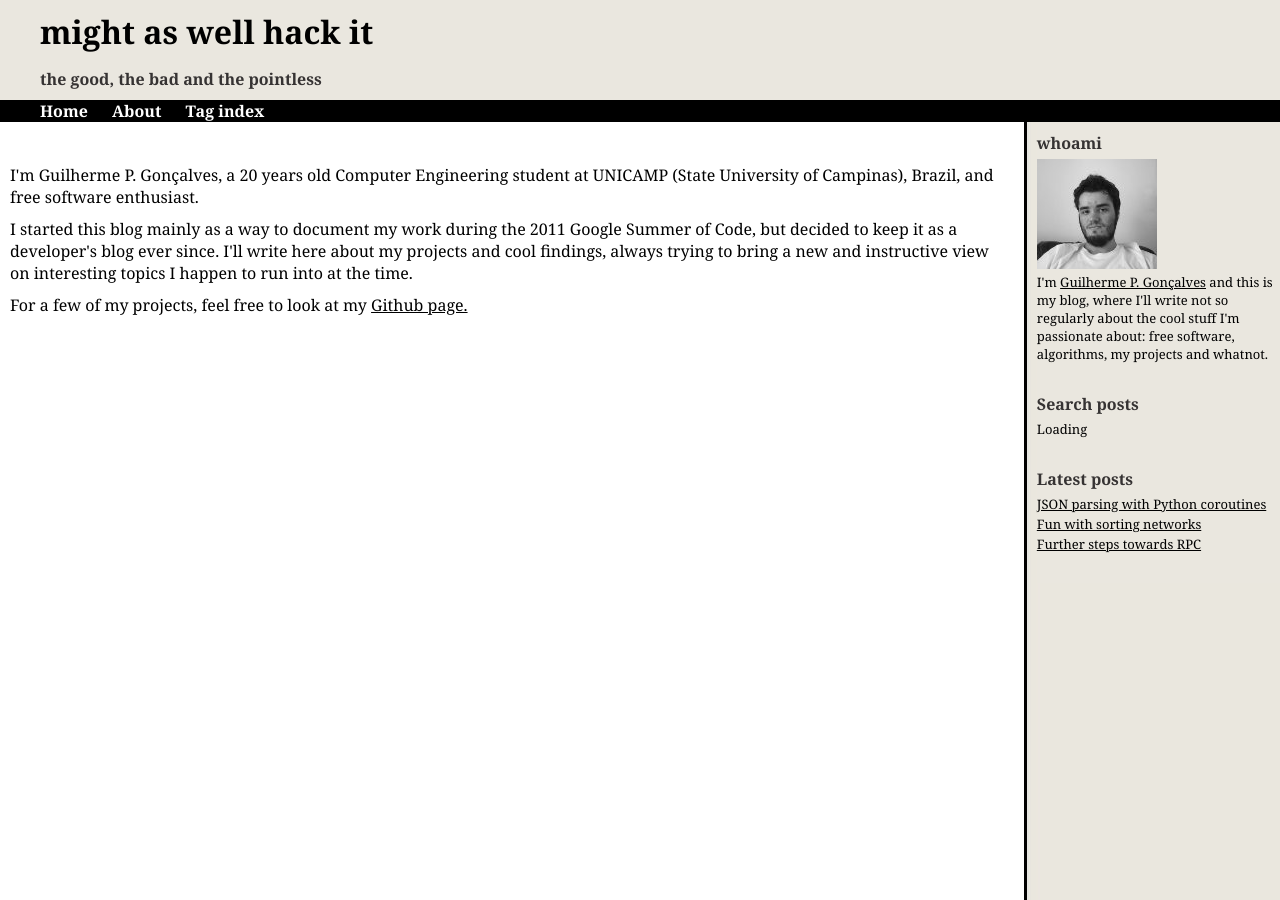
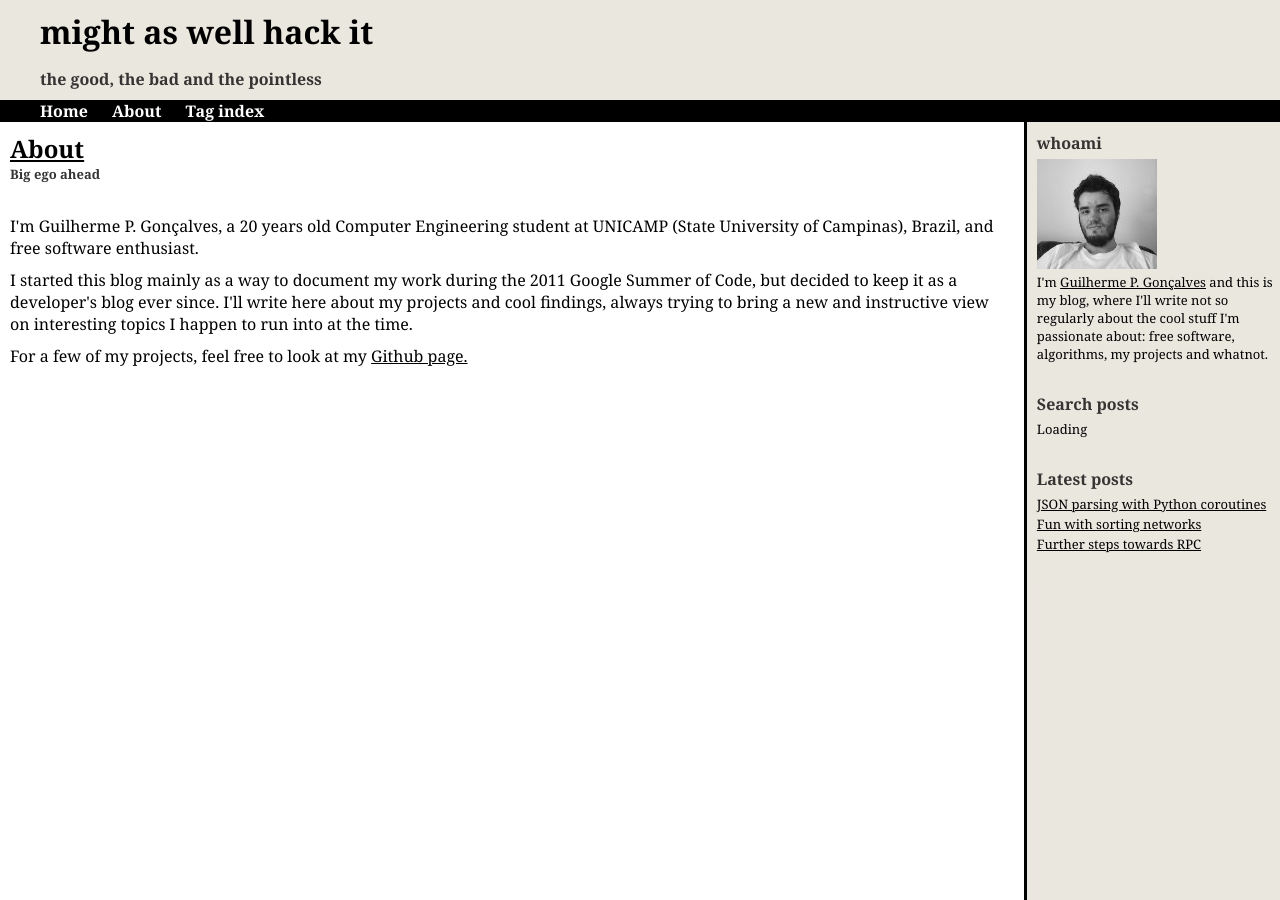
Before and after one commit to eggpi/eggpi.github.com, a Jekyll site: the page built from about.html, in a window 1280 px wide. Built offline with Jekyll 4.4.1, drawn with Linux system fonts in a browser that asks for light colours; nearby versions of some CDN libraries; comment, search, counter and statistics services are not loaded.

Commit message:
Reworked sub-titles for pages.

```diff
--- a/_layouts/default.html
+++ b/_layouts/default.html
@@ -69,7 +69,9 @@
     <!-- Page contents -->
     <div id="content">
         <h1><a href="{{ page.url }}">{{ page.title }}</a></h1>
-        {% if page.type != "page" %}
+        {% if page.type == "page" %}
+            <h2>{{ page.subtitle }}</h2>
+        {% else %}
             <h2>Published {{ page.date | date_to_string }}</h2>
         {% endif %}
         <br/>
--- a/about.html
+++ b/about.html
@@ -1,7 +1,10 @@
 ---
 layout: default
 type: page
+title: About
+subtitle: Big ego ahead
 ---
+
 <p>
 I'm Guilherme P. Gonçalves, a 20 years old Computer Engineering student at UNICAMP (State University of Campinas), Brazil, and free software enthusiast.
 </p>
--- a/tags.html
+++ b/tags.html
@@ -2,11 +2,10 @@
 layout: default
 type: page
 title: Tag index
+subtitle: All posts in juicy tag grouping
 ---
 
 <link rel="stylesheet" href="/css/tags.css" type="text/css"/>
-
-<h2><em>All posts in juicy tag grouping</em></h2>
 
 <script>
     // XXX must be compatible with the id used in the default layout
```
